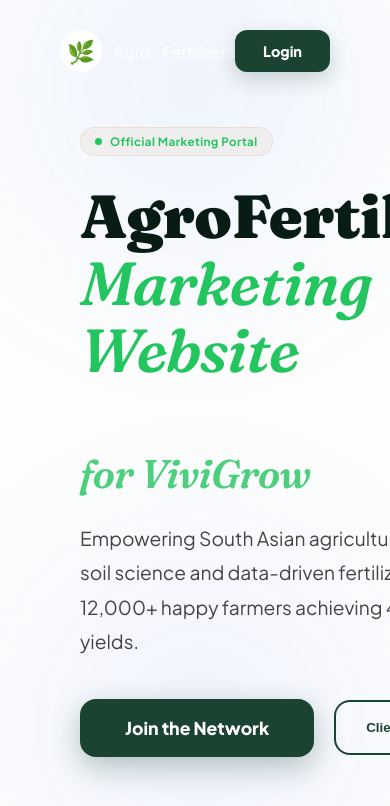
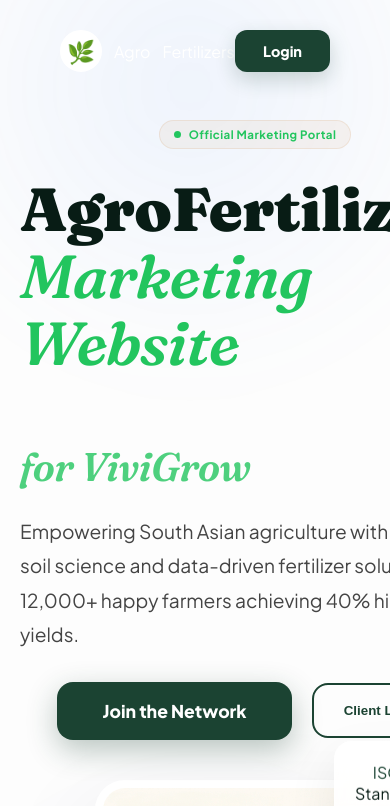
Before and after one commit to fatimamuzammil328-a11y/vivigrow-app, a React (Create React App) app: page / in a window 390 px wide. Shown: the top 806 px of the page. Built offline with nearby package versions, Linux system fonts and the light colour scheme; the HTML template or start-up script is replaced by a standard one.

Commit message:
Optimize page components layouts and modals style sheets for full mobile support

```diff
--- a/src/components/GlobalStyles.js
+++ b/src/components/GlobalStyles.js
@@ -825,10 +825,170 @@
     .df-item { display: flex; align-items: center; gap: 8px; font-size: .85rem; font-weight: 700; color: var(--navy); }
     .df-item span { font-size: 1.2rem; }
 
-    @media (max-width: 768px) {
+      @media (max-width: 768px) {
       .detail-grid { grid-template-columns: 1fr; }
       .detail-img-side { min-height: 250px; }
       .detail-info-side { padding: 24px; }
+
+      /* Mobile Hero Grid Fix */
+      .hero {
+        grid-template-columns: 1fr !important;
+        padding: 120px 20px 60px !important;
+        gap: 40px !important;
+        text-align: center !important;
+        min-height: auto !important;
+        background: linear-gradient(180deg, var(--bg) 60%, var(--accent-light) 60%) !important;
+      }
+      .hdesc {
+        margin: 0 auto 24px !important;
+      }
+      .hbtns {
+        justify-content: center !important;
+      }
+      .hstats {
+        justify-content: center !important;
+        gap: 20px !important;
+      }
+      .dashboard-mock {
+        width: 100% !important;
+        max-width: 380px !important;
+      }
+
+      /* Mobile Products Grid Fix */
+      .products {
+        padding: 60px 20px !important;
+      }
+      .sec-head {
+        flex-direction: column !important;
+        align-items: center !important;
+        text-align: center !important;
+        gap: 20px !important;
+      }
+      .prod-grid {
+        grid-template-columns: 1fr !important;
+        gap: 20px !important;
+      }
+
+      /* Mobile About Section Grid Fix */
+      .about {
+        padding: 60px 20px !important;
+      }
+      .about-grid {
+        grid-template-columns: 1fr !important;
+        gap: 40px !important;
+        text-align: center !important;
+      }
+      .feat-grid {
+        grid-template-columns: 1fr !important;
+      }
+
+      /* Mobile Process steps Grid Fix */
+      .process {
+        padding: 60px 20px !important;
+      }
+      .steps {
+        grid-template-columns: 1fr !important;
+        gap: 30px !important;
+      }
+      .steps::before {
+        display: none !important;
+      }
+
+      /* Mobile Testimonials Grid Fix */
+      .testi {
+        padding: 60px 20px !important;
+      }
+      .tgrid {
+        grid-template-columns: 1fr !important;
+        gap: 20px !important;
+      }
+
+      /* Mobile CTA Grid Fix */
+      .cta {
+        padding: 60px 20px !important;
+      }
+
+      /* Mobile Footer Grid Fix */
+      footer {
+        padding: 40px 20px 20px !important;
+      }
+      .foot-top {
+        grid-template-columns: 1fr !important;
+        gap: 32px !important;
+        text-align: center !important;
+      }
+      .flogo {
+        justify-content: center !important;
+      }
+      .socials {
+        justify-content: center !important;
+      }
+      .foot-bottom {
+        flex-direction: column !important;
+        gap: 12px !important;
+        text-align: center !important;
+      }
+
+      /* Mobile Modals adjustments */
+      .modal-overlay {
+        padding: 12px !important;
+      }
+      .modal {
+        border-radius: 16px !important;
+      }
+      .modal-body {
+        padding: 16px 20px 20px !important;
+      }
+      .form-row {
+        grid-template-columns: 1fr !important;
+        gap: 0 !important;
+      }
+
+      /* Mobile Auth adjustments */
+      .auth-page {
+        padding: 20px 10px !important;
+      }
+      .auth-form-wrap {
+        padding: 24px 20px !important;
+        border-radius: 20px !important;
+      }
+      .af-row {
+        grid-template-columns: 1fr !important;
+        gap: 0 !important;
+      }
+      .af-role-toggle {
+        flex-wrap: wrap !important;
+      }
+      .role-opt {
+        padding: 8px !important;
+        font-size: 0.7rem !important;
+      }
+      .back-home-btn {
+        position: relative !important;
+        top: 0 !important;
+        left: 0 !important;
+        margin-bottom: 20px !important;
+        display: inline-flex !important;
+      }
+
+      /* Landing Visual Mobile Support */
+      .landing-page {
+        padding: 80px 20px !important;
+        min-height: auto !important;
+      }
+      .landing-content {
+        grid-template-columns: 1fr !important;
+        text-align: center !important;
+        gap: 40px !important;
+      }
+      .landing-text {
+        display: flex !important;
+        flex-direction: column !important;
+        align-items: center !important;
+      }
+      .landing-text p {
+        margin: 0 auto 30px !important;
+      }
     }
   `}</style>
 );
```
